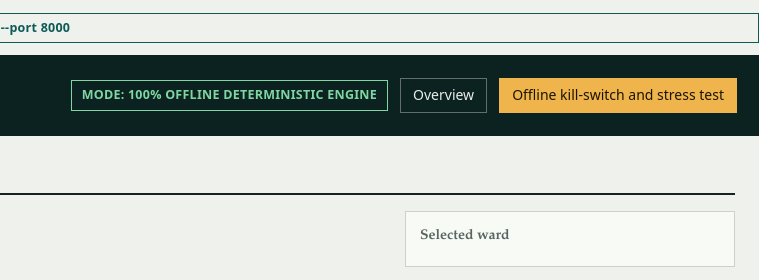
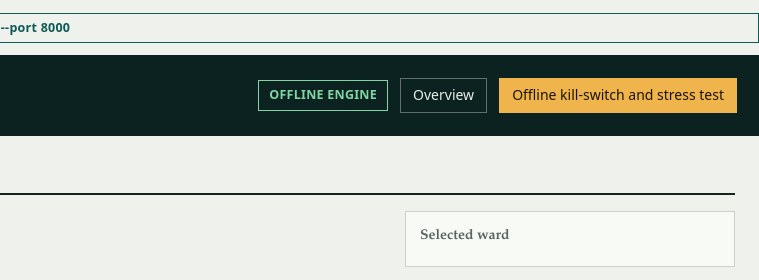
Before and after one commit to Kinrei-R/Final-round-Hackathon, a plain HTML site: page static/index.html in a window 1280 px wide. Shown: the top 280 px of the page, 521-1280 px from the left. Drawn offline with Linux system fonts and the light colour scheme; no server answers.

Commit message:
updated minor design

```diff
--- a/static/index.html
+++ b/static/index.html
@@ -16,7 +16,7 @@
     <p id="asof" class="sub">Loading forecast window</p>
   </div>
   <div class="top-actions">
-    <span id="mode" class="mode" role="status">MODE: 100% OFFLINE DETERMINISTIC ENGINE</span>
+    <span id="mode" class="mode" role="status"> OFFLINE ENGINE </span>
     <a class="linkbtn" href="/">Overview</a>
     <button id="stressBtn" class="primary">Offline kill-switch and stress test</button>
   </div>
```
Also changed, not shown: static/landing.html (+1 -1 lines).
